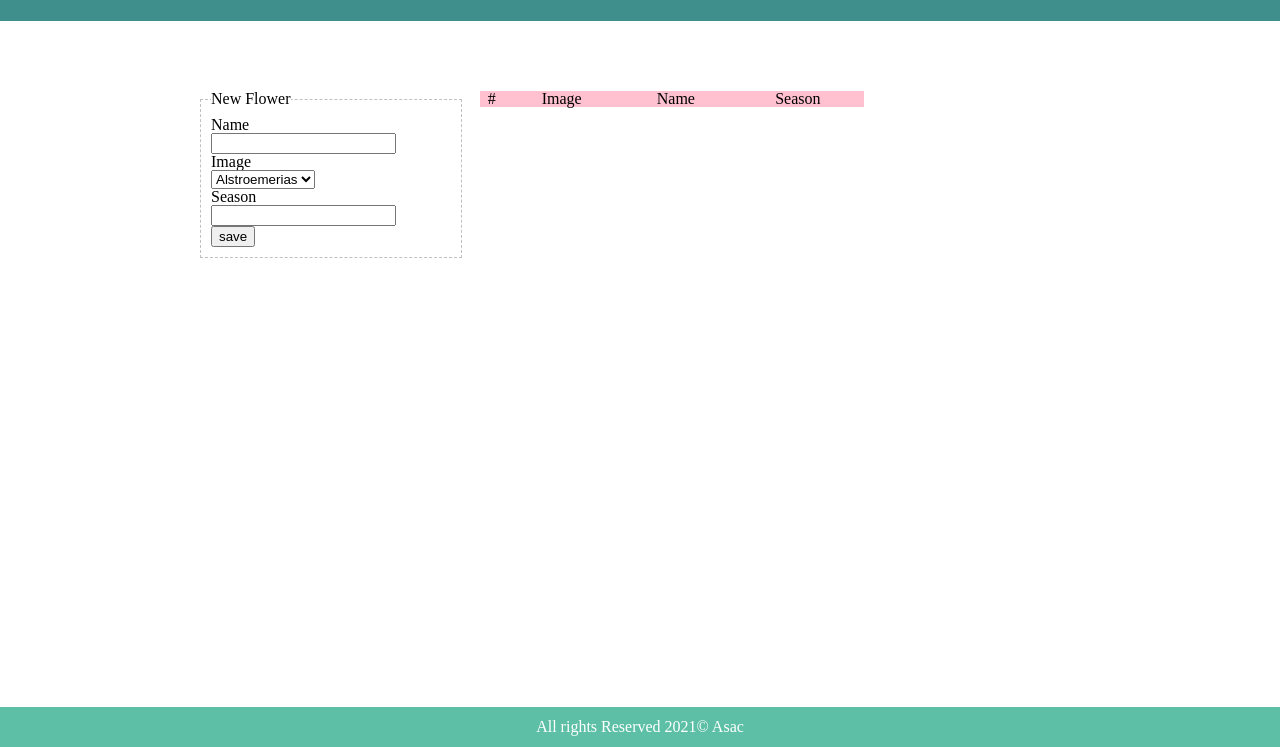
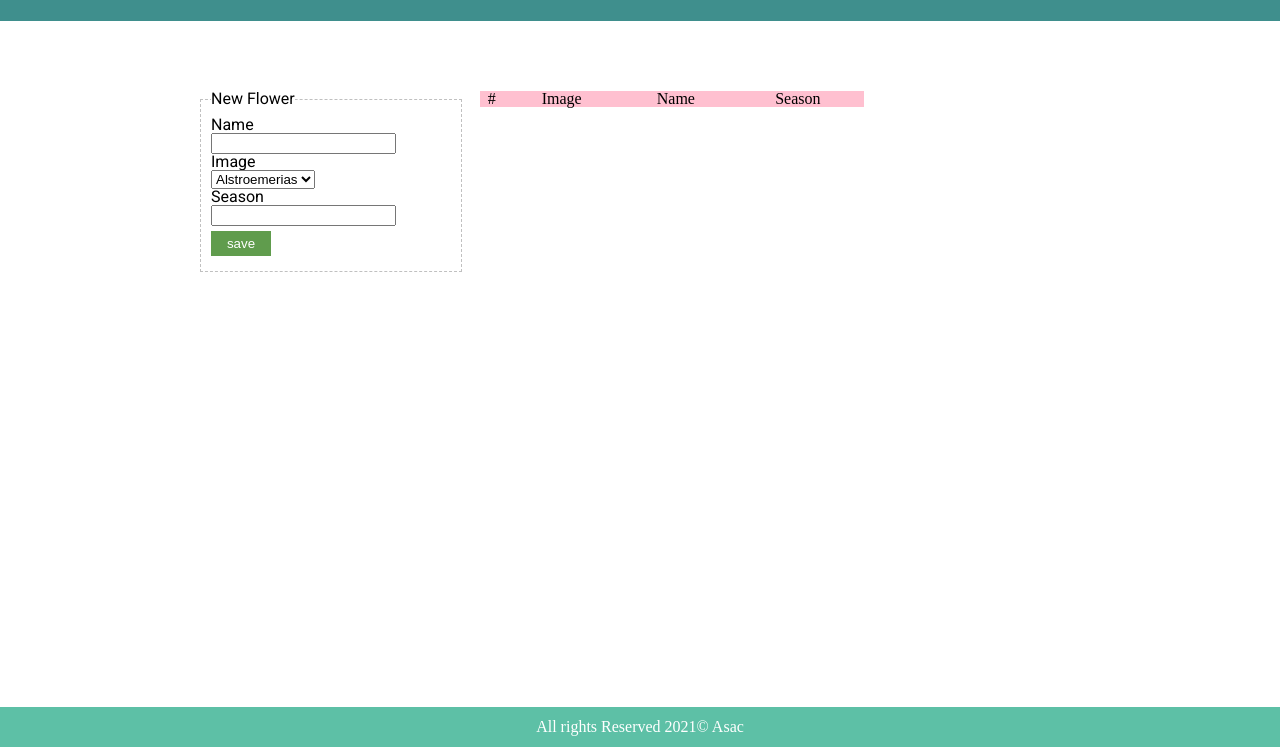
Before and after one commit to ibrahimBanat/my-garden, a plain HTML site: page index.html in a window 1280 px wide. Shown: the part 53-800 px from the top of the page. Drawn offline with Linux system fonts and the light colour scheme.

Commit message:
adding some edits

```diff
--- a/css/style.css
+++ b/css/style.css
@@ -42,6 +42,7 @@ main {
   width: 25%;
   float: left;
   margin: 0px 40px;
+  font-family: 'Roboto', sans-serif;
 }
 
 fieldset {
@@ -101,3 +102,12 @@ tbody tr span {
 tbody tr span:hover {
   cursor: pointer;
 }
+
+#save {
+  background: #609c4d;
+  padding: 5px;
+  margin: 5px 0px;
+  border: none;
+  color: #fff;
+  width: 60px;
+}
--- a/index.html
+++ b/index.html
@@ -43,7 +43,7 @@
     </br>
             <input type="text" name="" id="season" />
             <br/>
-            <input type="submit" value="save" />
+            <input type="submit" value="save" id="save"/>
           </fieldset>
         </form>
       </div>
```
Also changed, not shown: .eslintrc.json (added), 1 other file.
